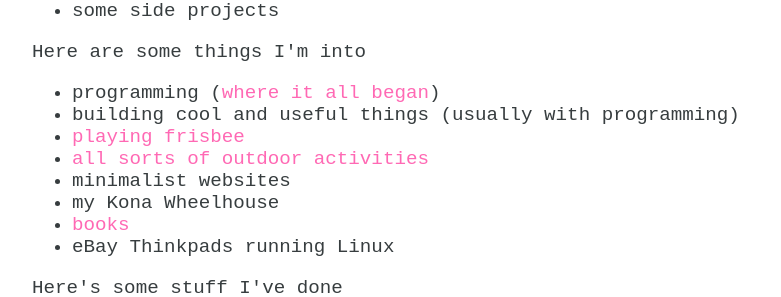
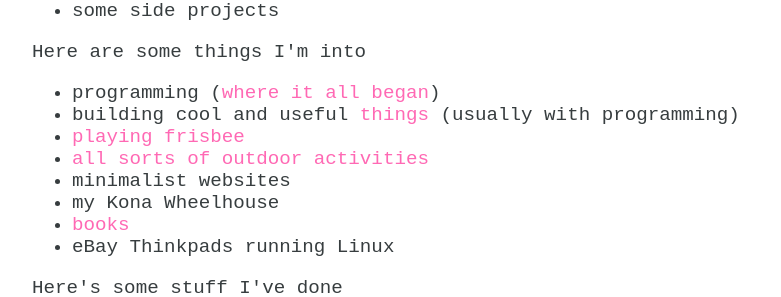
Before and after one commit to zpaines/zpaines.github.io, a Jekyll site: the page built from index.html, in a window 1280 px wide. Shown: the part 395-692 px from the top of the page, without its empty margins (213-994 px from the left). Built offline with Jekyll 4.4.1, drawn with Linux system fonts in a browser that asks for light colours; part of the change alters nothing that is shown.

```diff
--- a/index.html
+++ b/index.html
@@ -16,7 +16,7 @@ title: Home
 <header>Here are some things I'm into</header>
 <ul>
     <li>programming (<a href="https://scratch.mit.edu/users/zippzom/">where it all began</a>)</li>
-    <li>building cool and useful things (usually with programming)</li>
+    <li>building cool and useful <a href="https://medium.com/@zacharysabin/full-stack-door-buzzer-26f355274024">things</a> (usually with programming)</li>
     <li><a href="https://www.youtube.com/watch?v=XZHEKA5Ykfs">playing frisbee</a></li>
     <li><a href="/media/outdoors.jpg">all sorts of outdoor activities</a></li>
     <li>minimalist websites</li>
```
